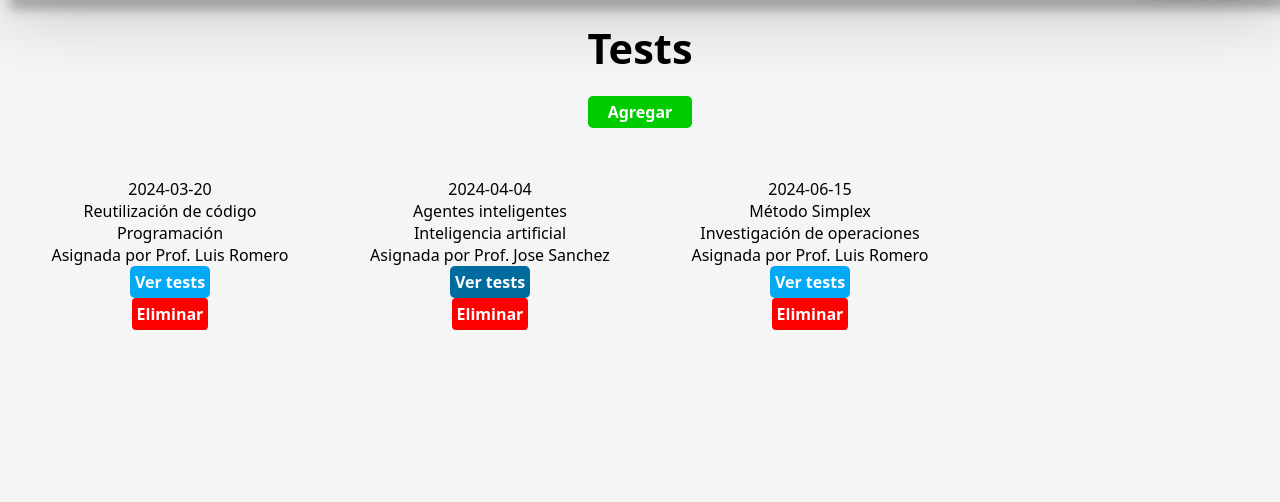
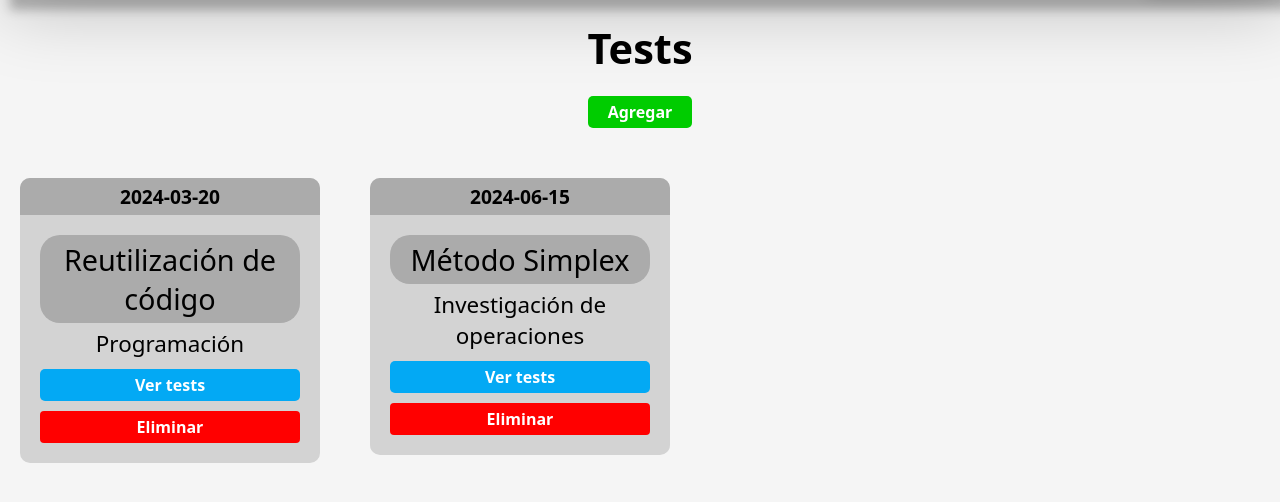
Before and after one commit to Lmrs300/testsApp, a PHP site: page /testsApp/Views/pages/tests/test_view.php in a window 1280 px wide. Shown: the part 60-562 px from the top of the page. Run offline with PHP 8.4, Linux system fonts and the light colour scheme; a user stored in the database is signed in; data comes from the database, SQL or seed files in the repository; both versions use the stored data as it was after the commit; some libraries are stand-ins or nearby versions.

Commit message:
Pequeñas mejoras en los tests_view

```diff
--- a/Controllers/test_controller_fetch.php
+++ b/Controllers/test_controller_fetch.php
@@ -70,7 +70,7 @@ class Test_controller
 
             $this->tests->set("id_test", $info['id_test']);
             $this->tests->set("id_usu", $info['id_usu']);
-            $this->tests->set("puntos", $info['puntos']);
+            $this->tests->set("puntos", bcdiv($info['puntos'], "1", 1));
             $this->tests->update_punt_test();
 
             echo "Listo";
--- a/Views/css/agreg_edit.css
+++ b/Views/css/agreg_edit.css
@@ -3,6 +3,7 @@ header {
   margin: auto;
   margin-top: 50px;
   font-size: 2em;
+  font-weight: bold;
   padding: 10px;
   background: #00cc00;
   max-width: 900px;
--- a/Views/css/listados.css
+++ b/Views/css/listados.css
@@ -38,7 +38,7 @@ body {
   display: flex;
   flex-wrap: wrap;
   text-align: center;
-  gap: 20px;
+  gap: 50px;
   padding: 20px;
   margin-top: 30px;
 }
@@ -46,9 +46,52 @@ body {
 .contenedor_test {
   display: flex;
   flex-direction: column;
+  width: 300px;
+  height: fit-content;
+  overflow: hidden;
+  background-color: lightgray;
+  border-radius: 10px;
 
-  width: 300px;
-  overflow: hidden;
+  padding-top: 0px;
+  font-size: 1em;
+  font-weight: 500;
+  user-select: none;
+}
+
+.test_estado {
+  font-size: 1.2em;
+  padding: 5px;
+  background-color: rgb(171, 171, 171);
+  font-weight: bold;
+  position: relative;
+}
+
+.punt_espec {
+  position: absolute;
+  right: 10px;
+  top: 5px;
+}
+
+.sec_cont {
+  display: flex;
+  flex-direction: column;
+  gap: 10px;
+  padding: 20px;
+}
+
+.span_tema {
+  font-size: 1.8em;
+  background-color: rgb(171, 171, 171);
+  border-radius: 20px;
+  padding: 5px;
+}
+
+.span_materia {
+  font-size: 1.4em;
+}
+
+.span_prof {
+  font-size: 1.1em;
 }
 
 table {
@@ -126,6 +169,7 @@ table tbody tr td:last-of-type {
   transition: all 0.3s ease;
   cursor: pointer;
   background: #03a9f4;
+  width: 100%;
 }
 
 .btn_ver-realizar_test button:hover {
--- a/Views/css/modal_eliminar.css
+++ b/Views/css/modal_eliminar.css
@@ -1,6 +1,7 @@
 .boton-modal {
   padding: 5px;
   display: inline-block;
+  color: #fff;
 }
 
 .boton-modal label {
--- a/Views/navbar.php
+++ b/Views/navbar.php
@@ -11,7 +11,7 @@
 		'<h1>TestsApp</h1>
 
 			<ul>
-			<li><a href="../../pages/tests/test_view.php">Tests</a></li>
+			<li><a href="../../pages/tests/test_view_est.php">Tests</a></li>
 
 			</ul>';
 	} else if ($_SESSION['rol'] == 2) {
--- a/Views/pages/materias/materia_view.php
+++ b/Views/pages/materias/materia_view.php
@@ -20,6 +20,7 @@ if (!isset($_SESSION['rol'])) {
     <meta charset="UTF-8">
     <meta name="viewport" content="width=device-width, initial-scale=1.0">
     <title>Materias</title>
+    <link rel="icon" href="../../imgs/logo_UPTAMCA.ico">
 </head>
 
 <body>
--- a/Views/pages/tests/test_modal_eliminar.php
+++ b/Views/pages/tests/test_modal_eliminar.php
@@ -12,11 +12,33 @@
     }
 </script>
 
-<div class="boton-modal">
-    <label for="btn-modal<?php echo $num ?>">Eliminar</label>
+<style>
+    .boton-modal {
+        width: 100%;
+        background: red;
+        border-radius: 4px;
+        cursor: pointer;
+        font-weight: bold;
+        transition: all 300ms ease;
+    }
 
-</div>
-</div>
+    .boton-modal:hover {
+        background-color: rgb(197, 1, 1);
+    }
+
+    .boton-modal label {
+        background-color: transparent;
+    }
+
+    .boton-modal label:hover {
+        background-color: transparent;
+    }
+</style>
+<label for="btn-modal<?php echo $num ?>" style="width: 100% ;">
+    <div class="boton-modal">
+        Eliminar
+    </div>
+</label>
 <input type="checkbox" name="btn-modal<?php echo $num ?>" id="btn-modal<?php echo $num ?>" value="1" style="display: none;" onchange="javascript:showContent<?php echo $num ?>()" />
 <div class="modal-fade" id="modal-fade<?php echo $num ?>" style="display: none;">
 
@@ -31,7 +53,7 @@
         </div>
         <label for="btn-modal<?php echo $num ?>" class="cerrar-modal"></label>
 
-        <a href="test_eliminar.php?id_test=<?php echo $row['id_test'] ?>" class="boton-eliminar"><button type="button" <?php echo $row['nom_usu'] != $_SESSION['nombre'] ? "title='No puede eliminar los tests de otro profesor' disabled" : "" ?>>Eliminar</button></a>
+        <a href="test_eliminar.php?id_test=<?php echo $row['id_test'] ?>" class="boton-eliminar"><button type="button">Eliminar</button></a>
     </div>
 
 
--- a/Views/pages/tests/test_view.php
+++ b/Views/pages/tests/test_view.php
@@ -4,7 +4,13 @@ session_start();
 if (!isset($_SESSION['rol'])) {
     //para que si la sesion no esta iniciada te saque al login.
     header('location: http://localhost/testsApp/');
+} else {
+    if ($_SESSION['rol'] != 2) {
+        //para que si no eres un usuario autorizado para estar en esta pagina te saque al login.
+        header('location: http://localhost/testsApp/');
     }
+}
+
 require("../../../Controllers/test_controller.php");
 
 $datos = new Test_controller();
@@ -18,7 +24,8 @@ $resultados = $datos->listar();
 <head>
     <meta charset="UTF-8">
     <meta name="viewport" content="width=device-width, initial-scale=1.0">
-    <title>tests</title>
+    <title>Tests</title>
+    <link rel="icon" href="../../imgs/logo_UPTAMCA.ico">
     <link rel="stylesheet" href="../../css/general.css">
     <link rel="stylesheet" href="../../css/listados.css?v=<?php echo (rand()); ?>" />
 </head>
@@ -29,69 +36,48 @@ $resultados = $datos->listar();
         <h1>Tests</h1>
     </div>
 
-    <?php if ($_SESSION['rol'] == 2) { ?>
+
     <div class="agregar">
         <a href="test_agregar.php"><button>Agregar</button></a>
     </div>
-    <?php } ?>
+
 
     <ul id="tests_ul">
         <?php
         $num = 0;
-        while ($row = $resultados->fetch(PDO::FETCH_ASSOC)) {  ?>
+        while ($row = $resultados->fetch(PDO::FETCH_ASSOC)) {
 
+            if ($row['nom_usu'] == $_SESSION['nombre']) {
+        ?>
                 <li class="contenedor_test">
 
                     <?php
-                if ($_SESSION['rol'] == 1) {
-                    $punt_espec = $datos->listar_punt_espec($row['id_test'], $_SESSION['id_usu']);
-
-                    if ($punt_espec == false) {
-                        echo "
-                        <div class='test_estado' style='background-color: crimson; color: white;'>
-                            <span>" . $row['fecha_limite'] . "</span>
-                        </div>";
-
-                        echo "<span>0/" . $row['escala'] . "</span>";
-                    } else {
-                        echo "
-                        <div class='test_estado' style='background-color: green; color: white;'>
-                            <span>" . $row['fecha_limite'] . "</span>
-                        </div>";
-
-                        echo "<span>" . $punt_espec['puntos'] . "/" . $row['escala'] . "</span>";
-                    }
-                } else {
                     echo "
                     <div class='test_estado'>
                         <span>" . $row['fecha_limite'] . "</span>
                     </div>";
-                }
+
                     ?>
+                    <div class="sec_cont">
+                        <span class="span_tema"><?php echo $row['tema']; ?></span>
+                        <span class="span_materia" style="margin-top: -5px;"><?php echo $row['materia']; ?></span>
 
-                <span><?php echo $row['tema']; ?></span>
-                <span><?php echo $row['materia']; ?></span>
-                <span>Asignada por Prof. <?php echo $row['nom_usu']; ?></span>
-
-                <?php if ($_SESSION['rol'] == 2) { ?>
                         <div>
-                        <a class="btn_ver-realizar_test" href="test_lista_ver.php?id_test=<?php echo $row['id_test']; ?>&escala=<?php echo $row['escala']; ?>"><button <?php echo $row['nom_usu'] != $_SESSION['nombre'] ? "title='No puede revisar los tests de otro profesor' disabled" : "" ?>>Ver tests</button></a>
-                    </div>
-                <?php } else { ?>
-                    <div>
-                        <a class="btn_ver-realizar_test" href="test_realizar.php?id_test=<?php echo $row['id_test']; ?>"><button <?php echo $punt_espec != false ? "title='Ya realizaste este test.' disabled" : ""; ?>>Realizar test</button></a>
+                            <a class="btn_ver-realizar_test" href="test_lista_ver.php?id_test=<?php echo $row['id_test']; ?>&escala=<?php echo $row['escala']; ?>"><button>Ver tests</button></a>
                         </div>
 
                         <?php
-                }
-                if ($_SESSION['rol'] == 2) {
+
                         include("test_modal_eliminar.php");
-                }
+
                         $num++
                         ?>
+                    </div>
                 </li>
 
-        <?php }
+        <?php
+            }
+        }
         ?>
     </ul>
 
--- a/Views/pages/usuarios/usuario_view.php
+++ b/Views/pages/usuarios/usuario_view.php
@@ -20,6 +20,7 @@ if (!isset($_SESSION['rol'])) {
     <meta charset="UTF-8">
     <meta name="viewport" content="width=device-width, initial-scale=1.0">
     <title>Usuarios</title>
+    <link rel="icon" href="../../imgs/logo_UPTAMCA.ico">
 </head>
 
 <body>
--- a/iniciar_sesion.php
+++ b/iniciar_sesion.php
@@ -12,7 +12,7 @@ if (isset($_SESSION['rol'])) {
 
     switch ($_SESSION['rol']) {
         case '1':
-            header("location: Views/pages/tests/test_view.php");
+            header("location: Views/pages/tests/test_view_est.php");
             break;
 
         case '2':
@@ -42,7 +42,7 @@ if (isset($_POST["nom_usu"]) && isset($_POST["contra"])) {
 
         switch ($_SESSION['rol']) {
             case '1':
-                header("location: Views/pages/tests/test_view.php");
+                header("location: Views/pages/tests/test_view_est.php");
                 break;
 
             case '2':
@@ -65,7 +65,7 @@ if (isset($_POST["nom_usu"]) && isset($_POST["contra"])) {
     <meta charset="UTF-8">
     <meta name="viewport" content="width=device-width, initial-scale=1.0">
     <title>Iniciar sesión</title>
-    <link rel="icon" href="<?php echo URL; ?>Views/imgs/logo.ico">
+    <link rel="icon" href="<?php echo URL; ?>Views/imgs/logo_UPTAMCA.ico">
     <link rel="stylesheet" id="link_general" href="Views/css/general.css">
     <link rel="stylesheet" href="Views/css/iniciar_sesion.css?v=<?php echo (rand()); ?>" />
 
```
Also changed, not shown: Base de datos/testsapp.sql (+33 -22 lines), Views/pages/tests/test_agregar.php (+1 -0 lines), Views/pages/tests/test_config.php (+1 -0 lines), Views/pages/tests/test_evaluar.php (+1 -0 lines), Views/pages/tests/test_lista_ver.php (+1 -0 lines), Views/pages/tests/test_realizar.php (+1 -0 lines), Views/pages/tests/test_view_est.php (added, +86 -0 lines), Views/imgs/Logo_UPTAMCA.ico (added). Lines whose indentation alone changed are shown as unchanged.
